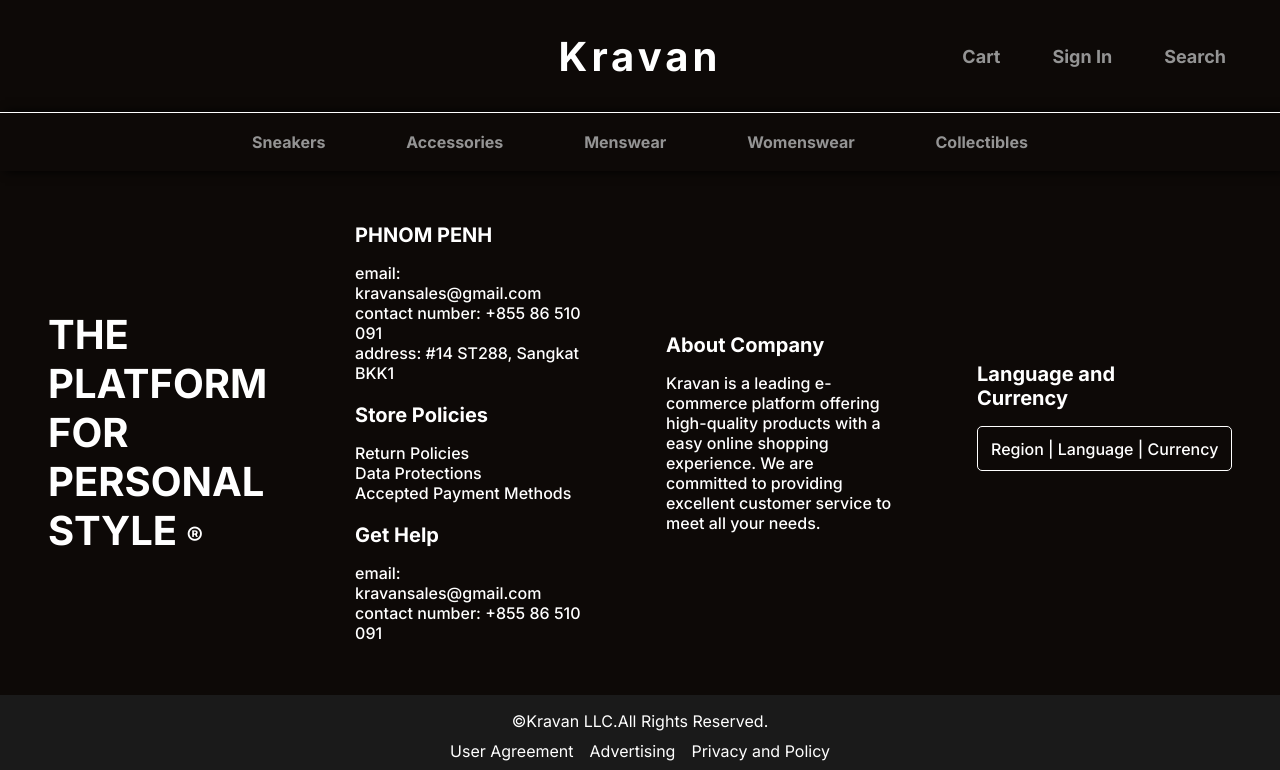
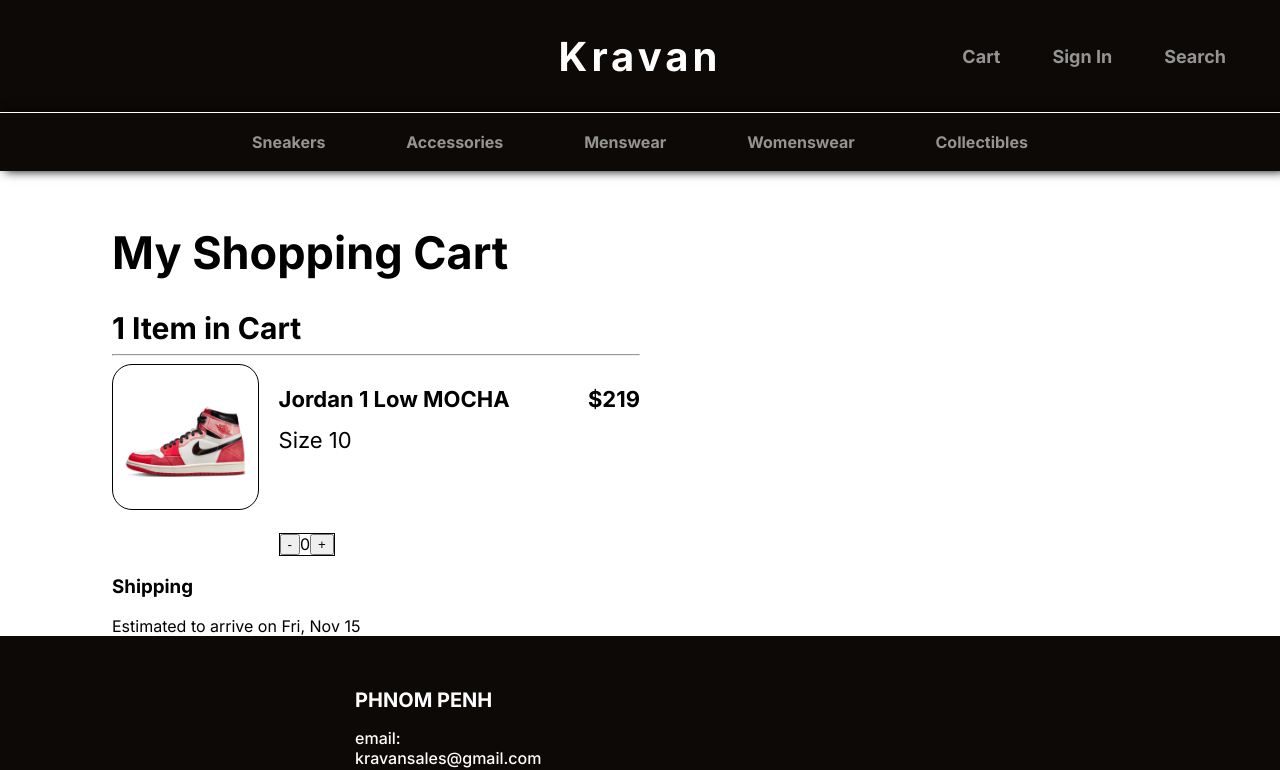
Before and after one commit to Sovichet-Rathanak/E-Commerce, a Vue app: page /cart/1 in a window 1280 px wide. Shown: the top 770 px of the page. Built offline with nearby package versions, Linux system fonts and the light colour scheme; some icons are missing.

Commit message:
Initial development of cart section

```diff
--- /dev/null
+++ b/src/components/CartItem.vue
@@ -0,0 +1,97 @@
+<template>
+    <div class="cart-container">
+        <hgroup>
+            <h1>My Shopping Cart</h1>
+            <h2>1 Item in Cart</h2>
+            <hr>
+        </hgroup>
+        <div class="detail-container">
+            <div class="image-detail">
+                <div class="image">
+                    <img src="/src/assets/images/DetailImage/Sneakers/AJ1Spiderman/image1.jpg" alt="product_image">
+                </div>
+                <div class="detail" style="width: 100%;">
+                    <div class="detail-title">
+                        <h3 class="product-name">Jordan 1 Low MOCHA</h3>
+                        <h3 class="price">$219</h3>
+                    </div>
+                    <span>Size 10</span>
+
+                    <div class="button-container">
+                        <button class="increase">-</button>
+                        <span>0</span>
+                        <button class="decrease">+</button>
+                    </div>
+                </div>
+            </div>
+
+            <div>
+                <h3>Shipping</h3>
+                <span>Estimated to arrive on Fri, Nov 15</span>
+            </div>
+        </div>
+    </div>
+</template>
+
+<style scoped>
+    .cart-container{
+        width: 50%;
+    }
+
+    hgroup > h2{
+        margin: 0;
+        font-size: 30px;
+    }
+
+    hgroup > h1{
+        font-size: 45px;
+    }
+
+    .image-detail{
+        width: 100%;
+        display: flex;
+        flex-direction: row;
+        gap: 20px;
+
+    }
+
+    .image{
+        display: flex;
+        justify-content: center;
+        align-items: center;
+        border-radius: 20px;
+        width: 40%;
+        height: 40%;
+        border: 1px solid black;
+    }
+
+    .image > img{
+        max-width: 100%;
+        max-height: 100%;
+    }
+
+    .detail-title{
+        width: 100%;
+        display: flex;
+        flex-direction: row;
+        justify-content: space-between;
+    }
+
+    .detail-title .product-name,
+    .detail-title .price{
+        font-size: 22px;
+        margin-bottom: 15px;
+    }
+
+    .detail > span{
+        font-size: 22px;
+    }
+
+    .button-container{
+        display: flex;
+        flex-direction: row;
+        margin-top: 80px;
+        width: fit-content;
+        border: 1px solid black;
+    }
+</style>
--- a/src/components/ProductImage.vue
+++ b/src/components/ProductImage.vue
@@ -65,7 +65,7 @@
                             </h1>
                         </hgroup>
                         <div class="buy-container">
-                            <button class="buy-btn">BUY NOW</button>
+                            <button class="buy-btn" @click="gotoCartPage">BUY NOW</button>
                         </div>
                     </div>
 
@@ -110,6 +110,10 @@
         productSizes:{
             type: Array,
             required: true
+        },
+        productId:{
+            type: String,
+            required: true
         }
     },
     data() {
@@ -150,6 +154,10 @@
         nextImage() {
             this.activeIndex = (this.activeIndex + 1) % this.images.length;
         },
+        gotoCartPage() {
+            this.$router.push(`/cart/${this.productId}`);
+            console.log(this.productId)
+        }
     },
 };
 </script>
@@ -321,6 +329,11 @@
     transition: 100ms ease-in;
 }
 
+.buy-btn .link{
+    text-decoration: none;
+    color: white;
+}
+
 .dropped-list{
     border: 2px solid black;
     border-top: 0px;
--- a/src/router/index.js
+++ b/src/router/index.js
@@ -15,6 +15,7 @@
 import ArticlePage from "@/views/MainPage/ArticlePage.vue";
 import ProductDetailPage from "@/views/MainPage/ProductDetailPage.vue";
 import { createRouter, createWebHistory } from "vue-router";
+import CartPage from "@/views/CartPage.vue";
 
 const routes = [
   {
@@ -99,6 +100,11 @@
     path: "/product/:id",
     name: "ProductDetail",
     component: ProductDetailPage
+  },
+  {
+    path: "/cart/:id",
+    name: "Cart",
+    component: CartPage
   }
 ];
 
--- /dev/null
+++ b/src/views/CartPage.vue
@@ -0,0 +1,29 @@
+<template>
+    <body>
+        <CartItem></CartItem>
+    </body>
+</template>
+
+<script>
+import CartItem from '@/components/CartItem.vue';
+export default{
+    components:{
+        CartItem
+    }
+}
+</script>
+
+<style scoped>
+    h1{
+        border: 1px solid green;
+    }
+
+    body{
+        font-family: "Inter";
+        margin-top: 1.5rem;
+        display: flex;
+        flex-direction: column;
+        gap: 3rem;
+        padding-inline: 7rem;
+    }
+</style>
--- a/src/views/MainPage/ProductDetailPage.vue
+++ b/src/views/MainPage/ProductDetailPage.vue
@@ -6,6 +6,7 @@
             :productname="product.product_name"
             :price_tag="product.price"
             :productSizes="product.productSizes"
+            :productId="product.product_id"
         />
         <ProductDetail
             :brandname="product.brand_name"
```
Also changed, not shown: src/store/cart.js (added, +9 -0 lines), src/store/product.js (line endings or trailing spaces).
